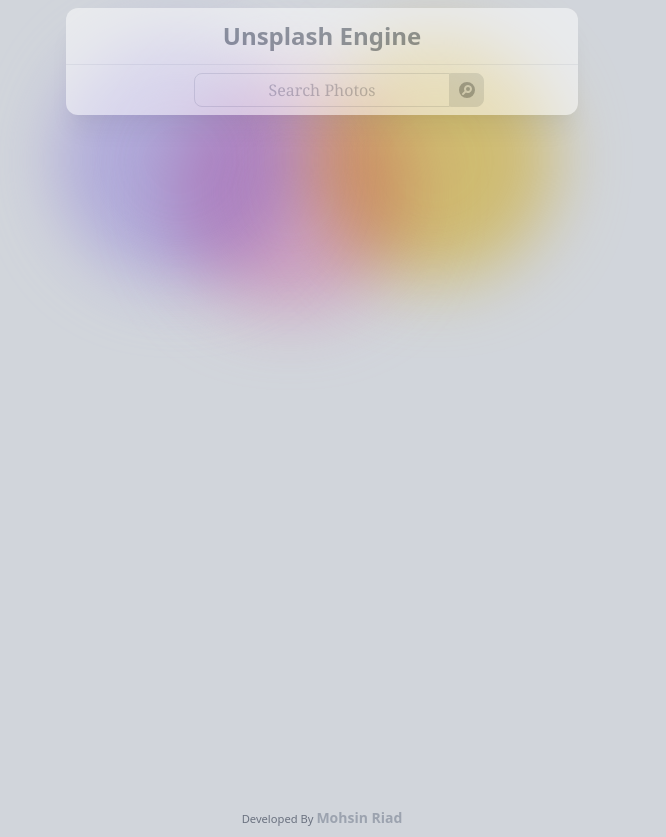
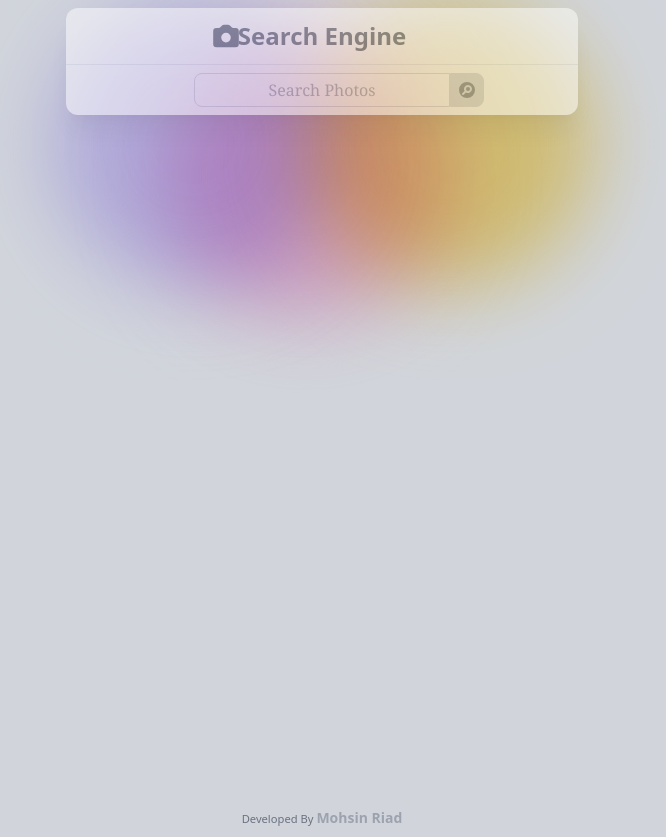
Before and after one commit to mohsin-riad/unsplash-search-engine, a Vue app: page / in a window 1280 px wide. Shown: the whole page, without its empty margins (318-984 px from the left). Built offline with nearby package versions, Linux system fonts and the light colour scheme.

Commit message:
initial deployment

```diff
--- a/src/components/Search.vue
+++ b/src/components/Search.vue
@@ -1,7 +1,12 @@
 <template>
     <div>
         <div class="text-center shadow-xl mt-2 bg-white opacity-50 rounded-xl mx-auto max-w-screen-sm">
-            <h2 class="font-semibold text-2xl text-gray-600 p-3">Unsplash Engine</h2>
+            <h2 class="font-semibold text-2xl text-gray-600 p-3">
+                <svg xmlns="http://www.w3.org/2000/svg" class="w-8 left-36 absolute h-8" viewBox="0 0 20 20" fill="currentColor">
+                    <path fill-rule="evenodd" d="M4 5a2 2 0 00-2 2v8a2 2 0 002 2h12a2 2 0 002-2V7a2 2 0 00-2-2h-1.586a1 1 0 01-.707-.293l-1.121-1.121A2 2 0 0011.172 3H8.828a2 2 0 00-1.414.586L6.293 4.707A1 1 0 015.586 5H4zm6 9a3 3 0 100-6 3 3 0 000 6z" clip-rule="evenodd" />
+                </svg>
+                 Search Engine
+                </h2>
             <hr>
             <input
                 class="mt-2 mb-2 border font-serif rounded-r-none text-gray-500 border-gray-300 bg-white opacity-100 rounded-lg mx-auto max-w-xs p-1 text-center"
--- a/tailwind.config.js
+++ b/tailwind.config.js
@@ -66,7 +66,7 @@ module.exports = {
     },
     animation: {
       none: 'none',
-      blob: 'blob 7s infinite',
+      blob: 'blob 5s infinite',
       spin: 'spin 1s linear infinite',
       ping: 'ping 1s cubic-bezier(0, 0, 0.2, 1) infinite',
       pulse: 'pulse 2s cubic-bezier(0.4, 0, 0.6, 1) infinite',
```
